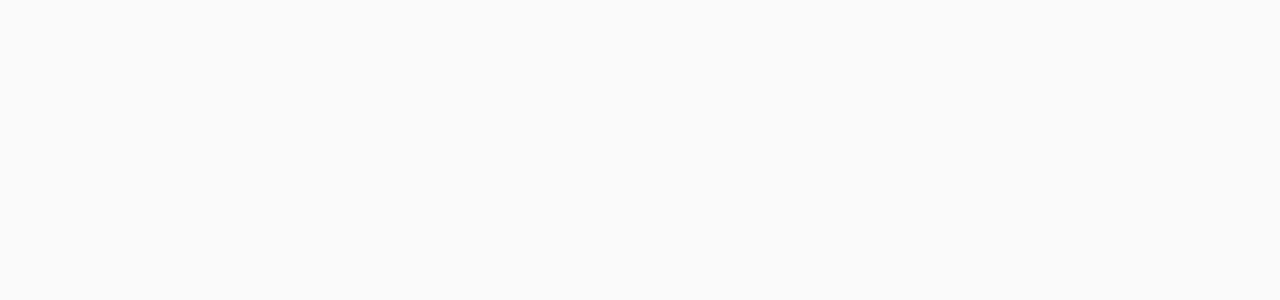
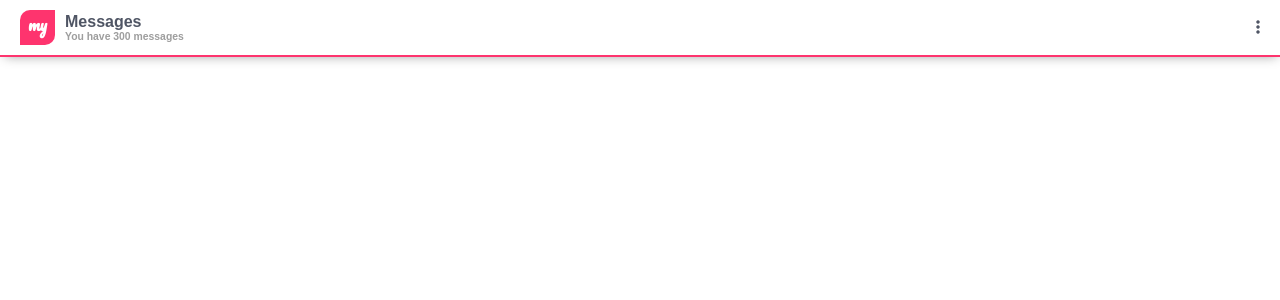
Before and after one commit to danielkanangila/web50-project2, a React (Create React App) app in the folder frontend/: page /user/messages in a window 1280 px wide. Shown: the top 300 px of the page. Built offline with nearby package versions, Linux system fonts and the light colour scheme.

Commit message:
added pages

```diff
--- a/frontend/src/App.js
+++ b/frontend/src/App.js
@@ -11,7 +11,7 @@
   return (
     <AppContext.Provider value={{ appState, setAppState }}>
       <Switch>
-        <Route path="/" exact component={Dashboard} />
+        <Route path="/user" component={Dashboard} />
         <Route path="/register" component={Register} />
         <Route path="/login" component={Login} />
       </Switch>
--- a/frontend/src/components/BottomNav.js
+++ b/frontend/src/components/BottomNav.js
@@ -69,6 +69,10 @@
       margin-top: 3px;
     }
   }
+
+  @media (min-width: 850px) {
+    display: none;
+  }
 `;
 
 export default BottomNav;
--- a/frontend/src/components/Toolbar.js
+++ b/frontend/src/components/Toolbar.js
@@ -7,6 +7,7 @@
 };
 
 const Wrapper = styled.div`
+  background-color: ${colors.white};
   position: absolute;
   top: 0;
   left: 0;
@@ -20,6 +21,7 @@
   -webkit-box-shadow: 1px 3px 11px -4px rgba(153, 153, 153, 1);
   -moz-box-shadow: 1px 3px 11px -4px rgba(153, 153, 153, 1);
   box-shadow: 1px 3px 11px -4px rgba(153, 153, 153, 1);
+  z-index: 900;
 `;
 
 export default Toolbar;
--- a/frontend/src/pages/Dashboard.js
+++ b/frontend/src/pages/Dashboard.js
@@ -5,6 +5,8 @@
 import Channel from "./Channel";
 import Home from "./Home";
 import { AppContext } from "../contexts";
+import Messages from "./Messages";
+import Profile from "./Profile";
 
 const toolbarMenuItems = [
   { name: "Create Channel", path: "/create-channel", icon: "plus" },
@@ -12,9 +14,9 @@
 ];
 
 const navItems = [
-  { name: "Home", path: "/", icon: "home" },
-  { name: "Messages", path: "/messages", icon: "comments" },
-  { name: "Me", path: "/profile", icon: "user" },
+  { name: "Home", path: "/user/home", icon: "home" },
+  { name: "Messages", path: "/user/messages", icon: "comments" },
+  { name: "Me", path: "/user/profile", icon: "user" },
 ];
 
 const Dashboard = () => {
@@ -26,8 +28,10 @@
         {ToolbarTitle && <ToolbarTitle />}
         <Menu items={toolbarMenuItems} />
       </Toolbar>
-      <Route exact={false} path="/" component={Home} />
-      <Route path="/channels/:channel_id" component={Channel} />
+      <Route exact path="/user/home" component={Home} />
+      <Route path="/user/channels/:channel_id" component={Channel} />
+      <Route path="/user/messages" component={Messages} />
+      <Route path="/user/profile" component={Profile} />
       <BottomNav items={navItems} />
     </div>
   );
--- /dev/null
+++ b/frontend/src/pages/Messages.js
@@ -0,0 +1,28 @@
+import React, { useContext, useEffect } from "react";
+import { AppContext } from "../contexts";
+import { Logo, ToolbarTitle } from "../components";
+
+const Messages = () => {
+  const { appState, setAppState } = useContext(AppContext);
+
+  useEffect(() => {
+    setAppState({
+      ...appState,
+      ["ToolbarTitle"]: () => (
+        <ToolbarTitle
+          title="Messages"
+          subTitle="You have 300 messages"
+          Image={<Logo />}
+        />
+      ),
+    });
+  }, []);
+
+  return (
+    <div>
+      <h>Messages</h>
+    </div>
+  );
+};
+
+export default Messages;
--- /dev/null
+++ b/frontend/src/pages/Profile.js
@@ -0,0 +1,23 @@
+import React, { useContext, useEffect } from "react";
+import { AppContext } from "../contexts";
+import { ToolbarTitle, Logo } from "../components";
+
+const Profile = () => {
+  const { appState, setAppState } = useContext(AppContext);
+
+  useEffect(() => {
+    setAppState({
+      ...appState,
+      ["ToolbarTitle"]: () => (
+        <ToolbarTitle title="Daniel Kanangila" subTitle="" Image={<Logo />} />
+      ),
+    });
+  }, []);
+  return (
+    <div>
+      <h1>Profile</h1>
+    </div>
+  );
+};
+
+export default Profile;
```
Also changed, not shown: frontend/src/components/ProfileCircle.js (added).
